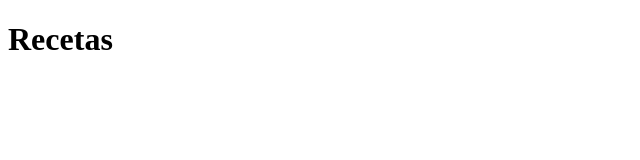
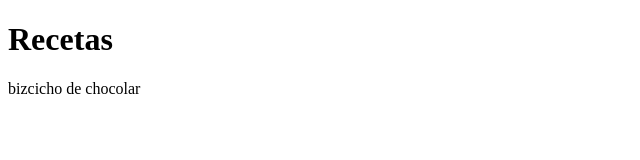
Before and after one commit to albaysoraya/albaysoraya.github.io, a plain HTML site: page index.html in a window 1280 px wide. Shown: the whole page, without its empty margins (0-640 px from the left). Drawn offline with Linux system fonts and the light colour scheme.

Commit message:
Update index.html

```diff
--- a/index.html
+++ b/index.html
@@ -7,7 +7,7 @@
     </head>
 <body>
 <h1>Recetas</h1>
-
+bizcicho de chocolar
 
 </body>
 
```
